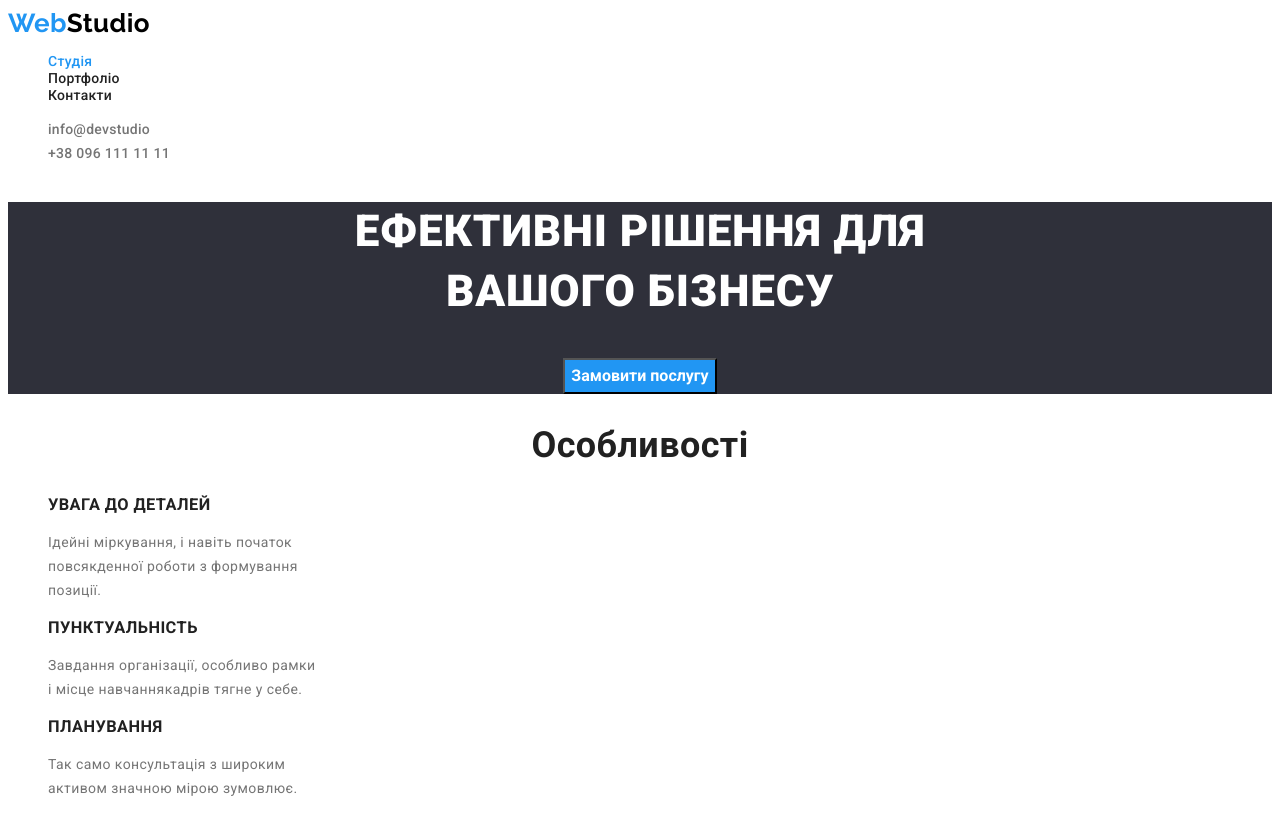
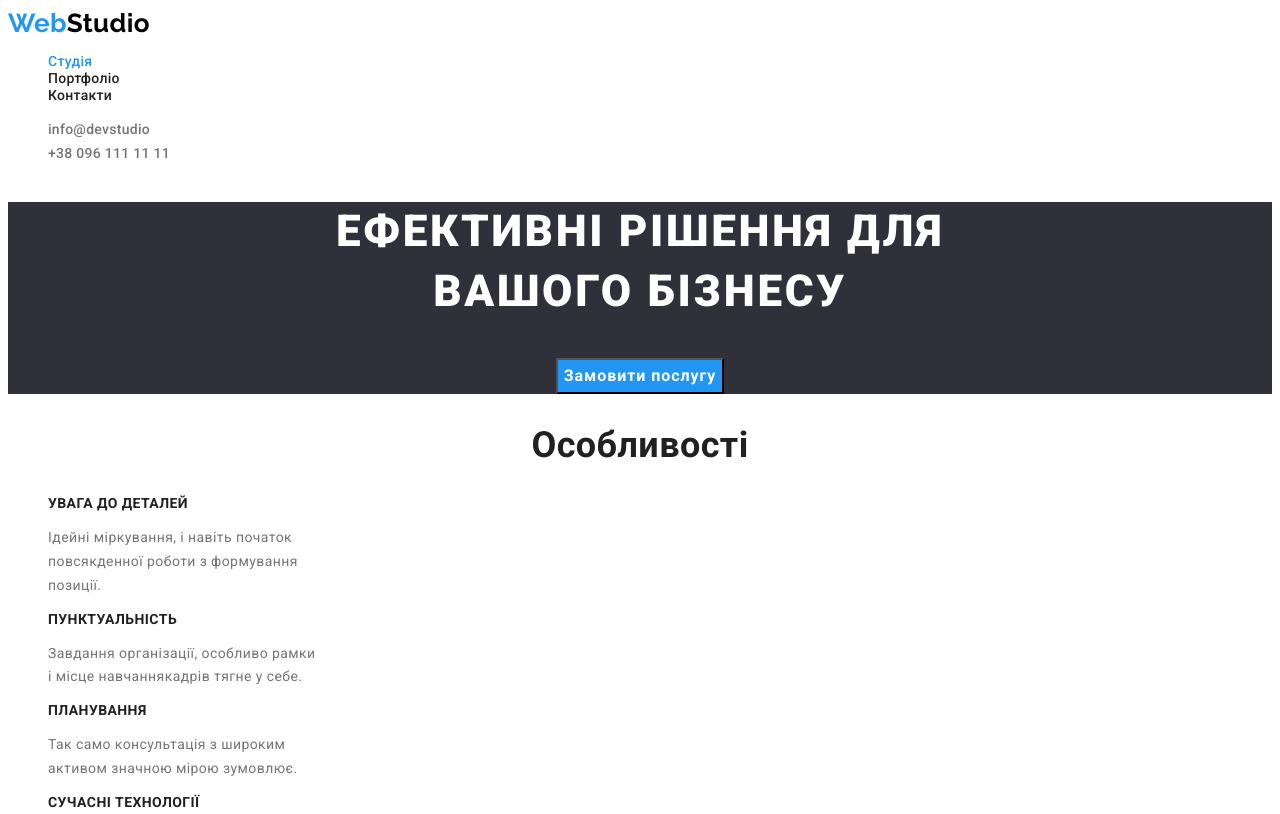
Before and after one commit to Nataliya202/homework-2, a plain HTML site: page index.html in a window 1280 px wide. Shown: the top 814 px of the page. Drawn offline with Linux system fonts and the light colour scheme.

Commit message:
update styles.css

```diff
--- a/css/styles.css
+++ b/css/styles.css
@@ -24,7 +24,7 @@ body{
     background-color: var(--primary-white-color);
     font-family: Roboto, sans-serif;
     font-size: 14px;
-    letter-spacing: 00.03em;
+    letter-spacing: 0.03em;
 }
 
 /* Стилизация логотипа */
@@ -91,6 +91,7 @@ body{
     font-size: inherit;
     font-size: 44px;
     line-height: 1.36;
+    letter-spacing: 0.06em;
     text-transform: uppercase;
 }
 
@@ -100,6 +101,7 @@ body{
     font-weight: 700;
     font-size: 16px;
     line-height: 1.88;
+    letter-spacing: 0.06em;
     align-items: center;
     cursor: pointer;
     font-family: inherit;
@@ -115,6 +117,7 @@ body{
     color: var(--title-text-color);
     font-weight: 700;
     line-height: 1.14;
+    font-size: inherit;
     text-transform: uppercase;
 }
 ul{
@@ -123,6 +126,7 @@ ul{
 
 .section-text{
     line-height: 1.7;
+
 }
 
 /* Чим ми займаємося+Члени команди */
```
